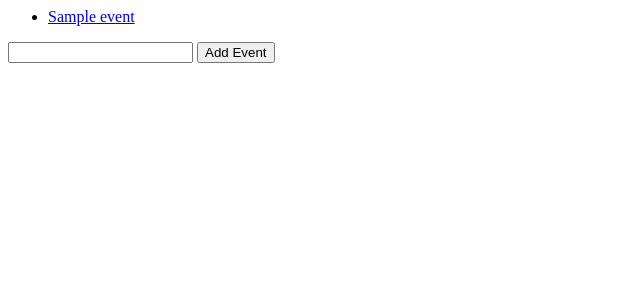
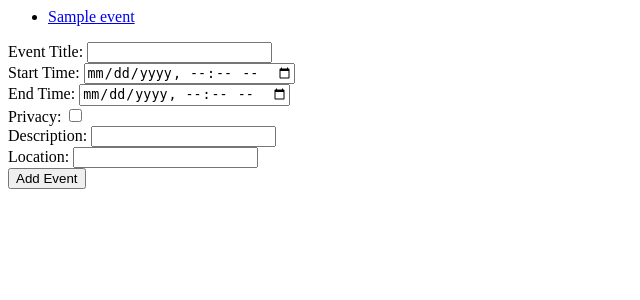
Before and after one commit to rracheva/SagePlan, a Django app: page /events/ in a window 1280 px wide. Shown: the top 300 px of the page, without its empty margins (0-640 px from the left). Run offline with Django 3.2, Linux system fonts and the light colour scheme; tables that the repository leaves empty hold one stand-in row (values such as "Sample post").

Commit message:
edit index html and views

```diff
--- a/events/templates/events/index.html
+++ b/events/templates/events/index.html
@@ -6,6 +6,11 @@
 
 <form action="/events/add_event/" method="post">
 	{% csrf_token %}
-	<input type="text" id="event_title" name="event_title" value=""/>
+	Event Title: <input type="text" id="event_title" name="event_title" value=""/><br>
+	Start Time: <input type="datetime-local" id="event_start" name="event_start" value=""/><br>
+	End Time: <input type="datetime-local" id="event_end" name="event_end" value=""/><br>
+	Privacy: <input type="checkbox" id="event_privacy" name="event_privacy" value="Private"/><br>
+	Description: <input type="text" id="event_description" name="event_description" value=""/><br>
+	Location: <input type="text" id="event_location" name="event_location" value=""/><br>
 	<input type="submit" id="add_event_button" name="add_event_button" value="Add Event"/>
 </form>
--- a/events/views.py
+++ b/events/views.py
@@ -1,6 +1,7 @@
 # -*- coding: utf-8 -*-
 from __future__ import unicode_literals
 from django.shortcuts import render
+from django.shortcuts import redirect
 from django.http import HttpResponse
 from .models import Event
 from django.template import loader
@@ -28,10 +29,12 @@ def add_event(request):
 	event_to_add = Event()
 	event_title = request.POST['event_title']
 	event_to_add.title = event_title
-	event_to_add.start_time = '2017-12-25'
-	event_to_add.end_time = '2017-12-25'
+	event_to_add.start_time = request.POST['event_start']
+	event_to_add.end_time = request.POST['event_end']
+	event_privacy = request.POST.get('event.privacy', False)
+	print event_privacy
 	event_to_add.privacy = True
-	event_to_add.description = "Lit party. Everyone Roll THRUUUUU!!!"
-	event_to_add.location = "Lawry A3"
+	event_to_add.description = request.POST['event_description']
+	event_to_add.location = request.POST['event_location']
 	event_to_add.save()
-	return HttpResponse("<h1>Saved Event " + event_title + " to Database!</h1>")
+	return redirect('/events/')
```
